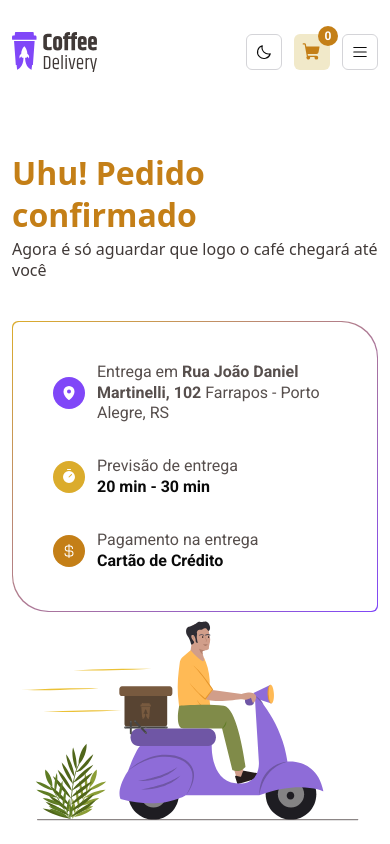
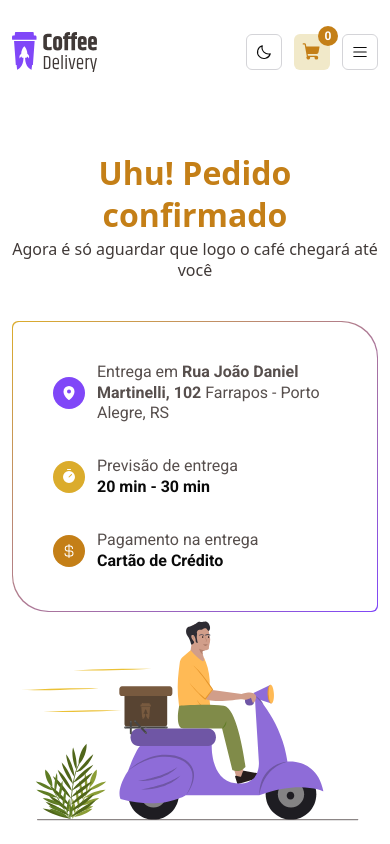
Before and after one commit to CarlosAlexandredevv/Coffee-delivery, a React (Vite) app: page /success in a window 390 px wide. Built offline with nearby package versions, Linux system fonts and the light colour scheme.

Commit message:
feat: fix style

```diff
--- a/src/pages/Success/index.tsx
+++ b/src/pages/Success/index.tsx
@@ -11,14 +11,14 @@ export function Success() {
         className="flex flex-col gap-10"
       >
         <div className="flex flex-col gap-1">
-          <h2 className="text-[32px] font-extrabold leading-line text-yellow-dark sm:self-center lg:self-start">
+          <h2 className="text-center text-[32px] font-extrabold leading-line text-yellow-dark sm:self-center lg:self-start">
             Uhu! Pedido confirmado
           </h2>
-          <span className="text-[20p x] leading-line text-base-subtitle dark:text-zinc-200 sm:self-center lg:self-start">
+          <span className="text-[20p x] text-center leading-line text-base-subtitle dark:text-zinc-200 sm:self-center lg:self-start">
             Agora é só aguardar que logo o café chegará até você
           </span>
         </div>
-        <div className="max-w-[450px] self-center rounded-[6px_36px] border border-transparent bg-gradient-to-br from-yellow to-purple bg-origin-border">
+        <div className="max-w-[450px] self-center rounded-[6px_36px] border border-transparent bg-gradient-to-br from-yellow to-purple bg-origin-border sm:min-w-[450px]">
           <div className="flex flex-col gap-8 rounded-[6px_36px] bg-white p-10 dark:bg-zinc-800">
             <div className="flex items-center gap-3">
               <div className="flex h-8 w-8 items-center justify-center rounded-full bg-purple p-2">
```
